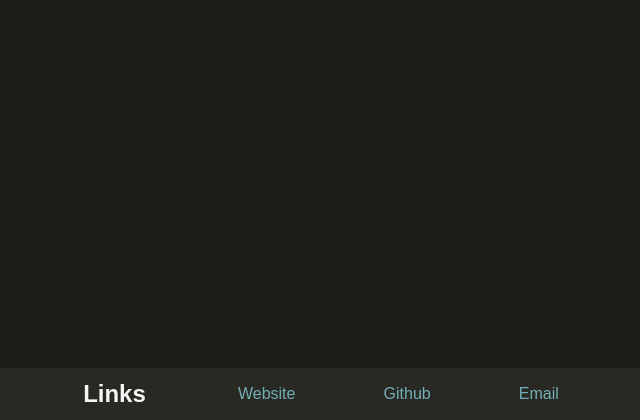
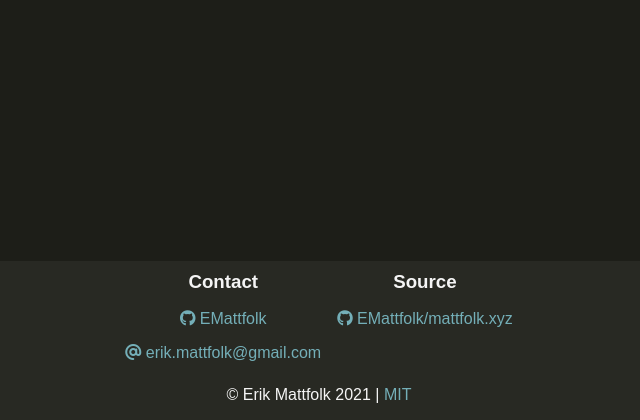
Before and after one commit to EMattfolk/Homepage, a Flask app: page / in a window 1280 px wide. Shown: the part 380-800 px from the top of the page, without its empty margins (321-961 px from the left). Run offline with Flask 2, Linux system fonts and the light colour scheme; some libraries are stand-ins or nearby versions.

Commit message:
Fancify footer

```diff
--- a/static/style.css
+++ b/static/style.css
@@ -16,10 +16,10 @@ html, body {
 /* Flex all the things */
 body, footer, article, header {
     display: flex;
+    flex-direction: column;
 }
 
 body {
-    flex-direction: column;
     align-items: stretch;
 
     padding: 0;
@@ -30,14 +30,11 @@ body {
 }
 
 header {
-    flex-direction: column;
-
     background-color: var(--fbg);
 }
 
 article {
     flex-grow: 1;
-    flex-direction: column;
     align-self: center; /* Because of max-width */
 
     max-width: 40em;
@@ -45,7 +42,7 @@ article {
 }
 
 footer {
-    justify-content: center;
+    align-items: center;
 
     background-color: var(--fbg);
 }
--- a/templates/base.html
+++ b/templates/base.html
@@ -9,7 +9,10 @@
         >
         <meta charset="utf-8">
         <meta name="viewport" content="width=device-width, initial-scale=1">
-        <script type="text/javascript">
+        <script
+            src="https://kit.fontawesome.com/e9e4158ea2.js"
+            crossorigin="anonymous"
+        >
         </script>
     </head>
     <body>
--- a/templates/footer.html
+++ b/templates/footer.html
@@ -1,12 +1,17 @@
+<!doctype html>
 <style type="text/css">
-#footer-div {
+.footer-div {
     display: flex;
     flex-grow: 1;
     flex-wrap: wrap;
     justify-content: space-evenly;
-    align-items: center;
 
     max-width: 40em;
+}
+.footer-div.col {
+    flex-direction: column;
+    justify-content: flex-start;
+    align-items: center;
 }
 .footer-item {
     margin: 0.5em;
@@ -14,15 +19,32 @@
 }
 </style>
 
-<div id="footer-div">
-    <h2 class="footer-item">Links</h2>
-    <p class="footer-item">
-        <a href="https://github.com/EMattfolk/mattfolk.xyz">Website</a>
-    </p>
-    <p class="footer-item">
-        <a href="https://github.com/EMattfolk">Github</a>
-    </p>
-    <p class="footer-item">
-        <a href="mailto:erik.mattfolk@gmail.com">Email</a>
-    </p>
+<div class="footer-div">
+    <div class="footer-div col">
+        <h3 class="footer-item">Contact</h3>
+        <p class="footer-item">
+            <a href="https://github.com/EMattfolk">
+                <i class="fab fa-github"></i> EMattfolk
+            </a>
+        </p>
+        <p class="footer-item">
+            <a href="mailto:erik.mattfolk@gmail.com">
+                <i class="fas fa-at"></i> erik.mattfolk@gmail.com
+            </a>
+        </p>
+    </div>
+    <div class="footer-div col">
+        <h3 class="footer-item">Source</h3>
+        <p class="footer-item">
+            <a href="https://github.com/EMattfolk/mattfolk.xyz">
+                <i class="fab fa-github"></i> EMattfolk/mattfolk.xyz
+            </a>
+        </p>
+    </div>
 </div>
+<p>
+    © Erik Mattfolk 2021 |
+    <a href="https://github.com/EMattfolk/mattfolk.xyz/blob/master/LICENSE">
+        MIT
+    </a>
+</p>
```
